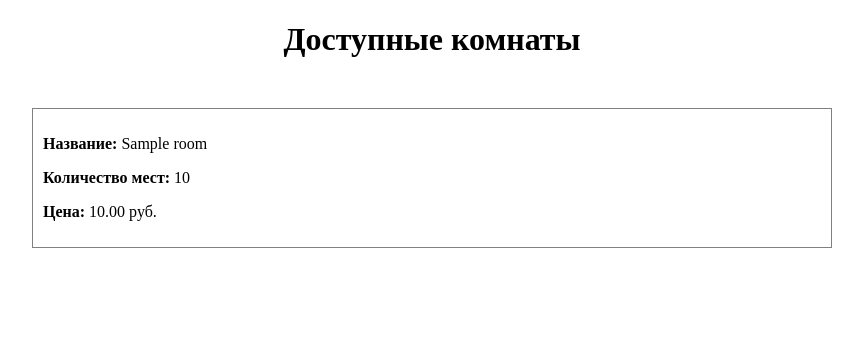
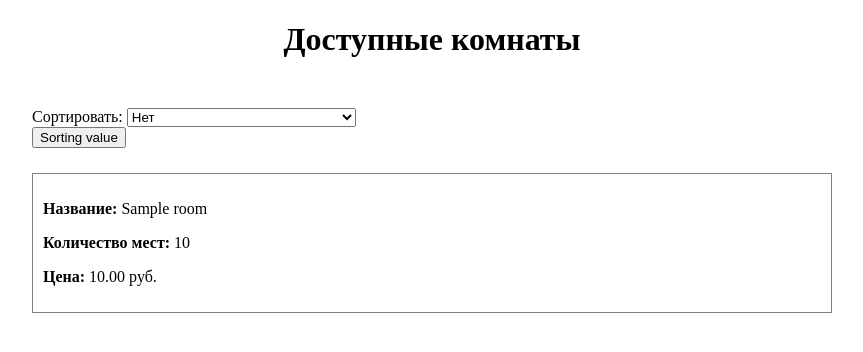
Before and after one commit to vggog/python_test_task3, a Django app: page /rooms/ in a window 1280 px wide. Shown: the top 352 px of the page, without its empty margins (208-1071 px from the left). Run offline with Django 5.2, Linux system fonts and the light colour scheme; tables that the repository leaves empty hold one stand-in row (values such as "Sample post"); parts of the project's set-up code (start-up, migrations or seed data) failed here and were passed over.

Commit message:
add rooms sorting

```diff
--- /dev/null
+++ b/rooms/forms.py
@@ -0,0 +1,17 @@
+from django import forms
+
+
+class FilterAndSortForm(forms.Form):
+    SORT = [
+        ('None', 'Нет'),
+        ('price_up', 'Цена по возрастанию'),
+        ('price_down', 'Цена по убыванию'),
+        ('seats_up', 'Количество мест по возрастанию'),
+        ('seats_down', 'Количество мест по убыванию'),
+    ]
+
+    sort = forms.ChoiceField(
+        label='Сортировать',
+        widget=forms.Select,
+        choices=SORT,
+    )
--- a/rooms/service.py
+++ b/rooms/service.py
@@ -1,7 +1,31 @@
 from .models import Room
+from .forms import FilterAndSortForm
 
 
 class Service:
 
     def get_all_rooms(self):
         return Room.objects.all()
+
+    @staticmethod
+    def get_sorting_rooms(
+            value_from_form: str,
+            is_ascending: bool = True
+    ):
+        """Метод для получения отсортированных данных"""
+        column = value_from_form if is_ascending else f'-{value_from_form}'
+        return Room.objects.order_by(column)
+
+    def get_rooms_with_sorting(self, form: FilterAndSortForm):
+        """Метод для получения отсортированных данных по нужным критериям"""
+        sorting = form.cleaned_data['sort']
+        if sorting == 'price_up':
+            return self.get_sorting_rooms('price')
+        elif sorting == 'price_down':
+            return self.get_sorting_rooms('price', False)
+        elif sorting == 'seats_up':
+            return self.get_sorting_rooms('num_of_seats')
+        elif sorting == 'seats_down':
+            return self.get_sorting_rooms('num_of_seats', False)
+        else:
+            return self.get_all_rooms()
--- a/rooms/static/css/rooms_page.css
+++ b/rooms/static/css/rooms_page.css
@@ -1,11 +1,13 @@
+body {
+    width: 800px;
+    margin-left: auto;
+    margin-right: auto;
+}
 h1 {
     text-align: center
 }
-.rooms {
+.sorting {
     margin-top: 50px;
-    width: 800px;
-    margin-left: auto;
-    margin-right: auto;
 }
 .room {
     padding: 10px;
--- a/rooms/templates/rooms.html
+++ b/rooms/templates/rooms.html
@@ -8,6 +8,13 @@
 </head>
 <body>
     <h1>Доступные комнаты</h1>
+    <div class="sorting">
+        <form method="post">
+            {% csrf_token %}
+            {{ form }}
+            <input type="submit" value="Sorting value">
+        </form>
+    </div>
     <div class="rooms">
         {% for room in rooms %}
         <div class="room">
--- a/rooms/views.py
+++ b/rooms/views.py
@@ -1,14 +1,26 @@
-from django.http import HttpResponse
+from django.http import HttpResponse, HttpRequest
 from django.shortcuts import render
 
 from .service import Service
+from .forms import FilterAndSortForm
 
 
-def all_rooms(request) -> HttpResponse:
+def all_rooms(request: HttpRequest) -> HttpResponse:
     service = Service()
 
+    if request.method == 'POST':
+        form = FilterAndSortForm(request.POST)
+        if form.is_valid():
+            rooms = service.get_rooms_with_sorting(form)
+        else:
+            return HttpResponse('Не валидная форма')
+    else:
+        rooms = service.get_all_rooms()
+        form = FilterAndSortForm()
+
     context = {
-        'rooms': service.get_all_rooms(),
+        'rooms': rooms,
+        'form': form,
     }
 
     return render(
```
